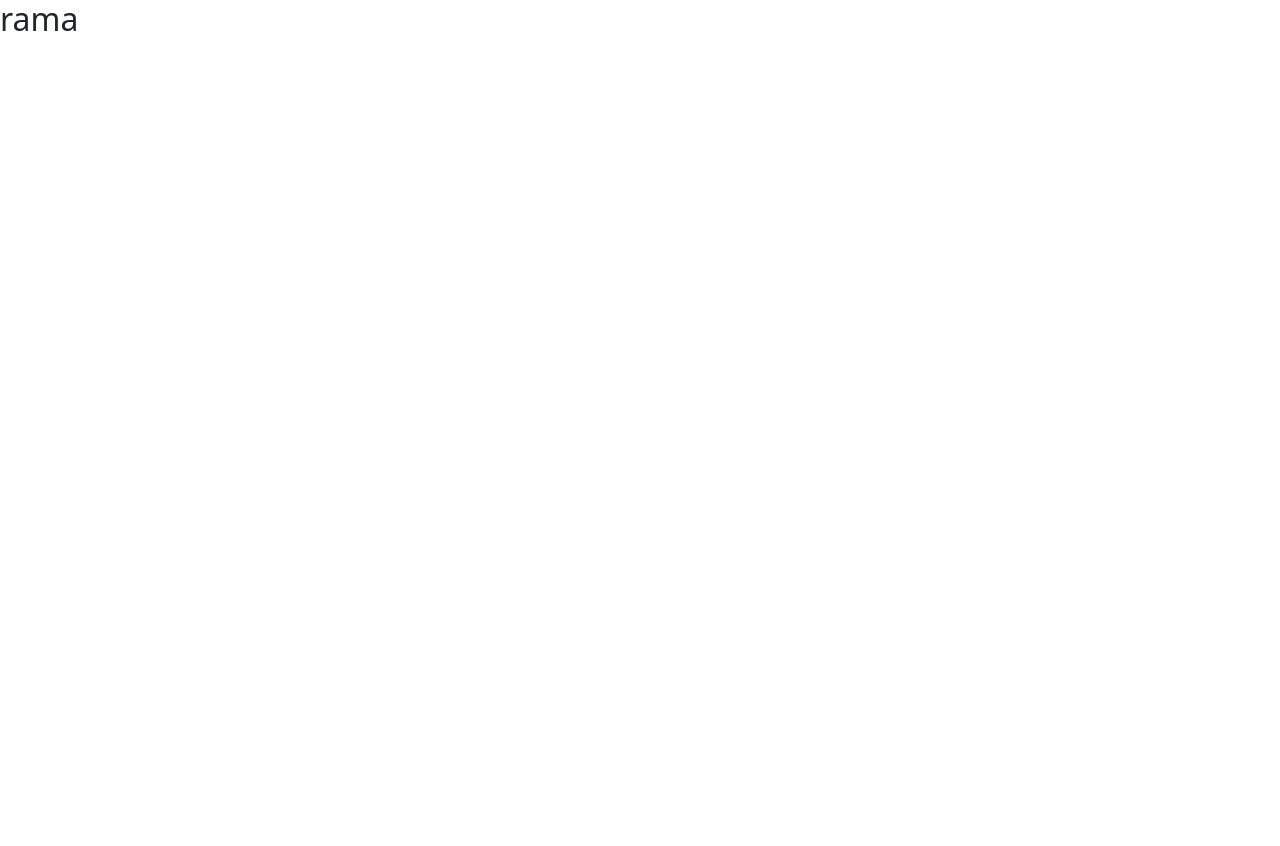
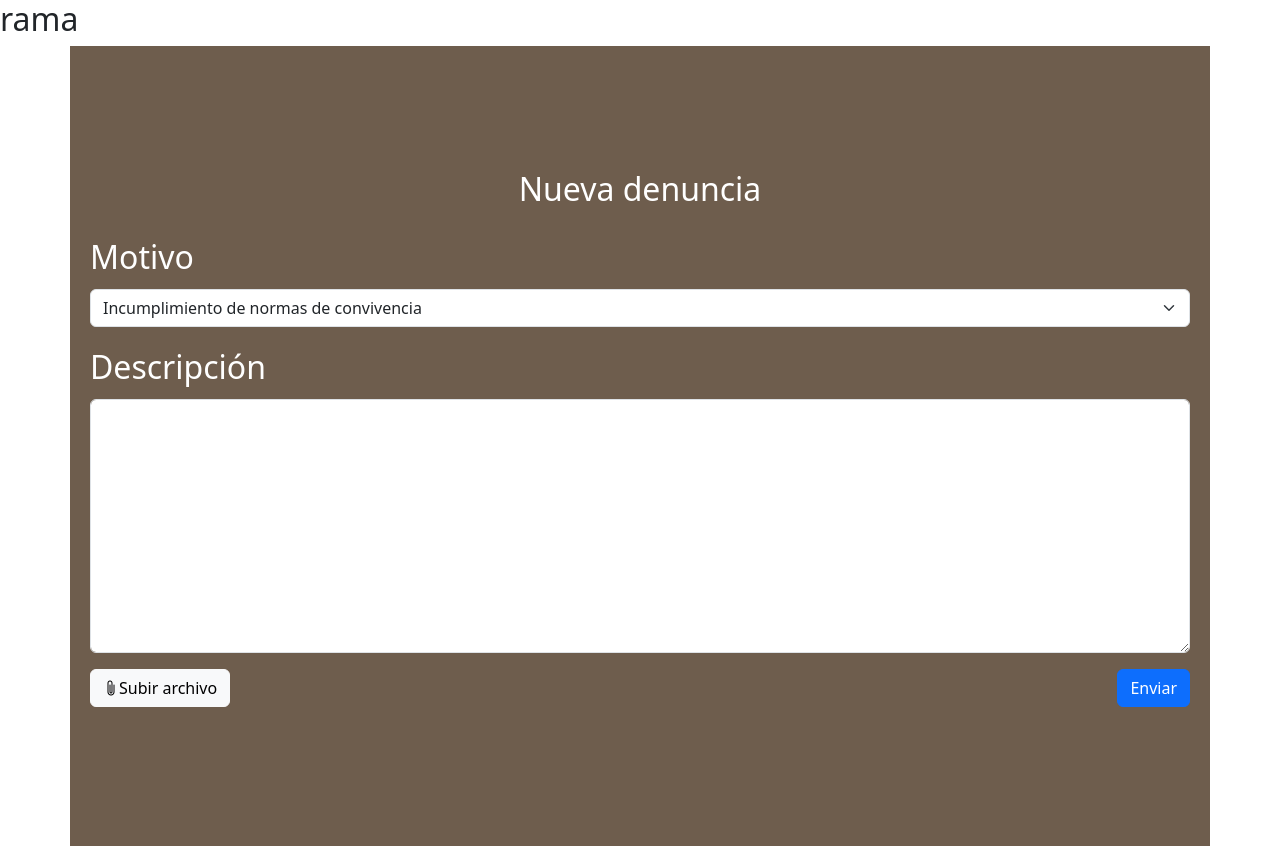
Before and after one commit to LucianaSarate/TPIGrupo4, an Angular app in the folder Front/multas/: page / in a window 1280 px wide. Before the commit the page ends 800 px from the top, so only its background shows below. Built offline with nearby package versions, Linux system fonts and the light colour scheme.

Commit message:
vista hecha

```diff
--- a/Front/multas/src/app/app.component.html
+++ b/Front/multas/src/app/app.component.html
@@ -1,4 +1,4 @@
 <app-lista-denuncias></app-lista-denuncias>
-
+<app-nueva-denuncia></app-nueva-denuncia>
 
 <router-outlet />
--- a/Front/multas/src/app/app.component.ts
+++ b/Front/multas/src/app/app.component.ts
@@ -1,11 +1,12 @@
 import { Component } from '@angular/core';
 import { RouterOutlet } from '@angular/router';
 import { ListaDenunciasComponent } from "./lista-denuncias/lista-denuncias.component";
+import { NuevaDenunciaComponent } from './nueva-denuncia/nueva-denuncia.component';
 
 @Component({
   selector: 'app-root',
   standalone: true,
-  imports: [RouterOutlet, ListaDenunciasComponent],
+  imports: [RouterOutlet, ListaDenunciasComponent, NuevaDenunciaComponent],
   templateUrl: './app.component.html',
   styleUrl: './app.component.css'
 })
--- a/Front/multas/src/app/nueva-denuncia/nueva-denuncia.component.html
+++ b/Front/multas/src/app/nueva-denuncia/nueva-denuncia.component.html
@@ -1 +1,25 @@
-<p>nueva-denuncia works!</p>
+<div class="container vh-100 d-flex justify-content-center align-items-center" style="background-color: #6e5d4d;">
+    <div class="w-100" style="max-width: 1100px;">
+        <h2 class="mb-4 text-center text-white">Nueva denuncia</h2>
+
+        <div class="mb-3">
+            <label for="motivo" class="form-label text-white" style="font-size: 32px;">Motivo</label>
+            <select id="motivo" class="form-select">
+                <option value="normas">Incumplimiento de normas de convivencia</option>
+            </select>
+        </div>
+
+        <div class="mb-3">
+            <label for="descripcion" class="form-label text-white"  style="font-size: 32px;">Descripción</label>
+            <textarea id="descripcion" class="form-control" rows="10"></textarea>
+        </div>
+
+        <div class="mb-3 d-flex justify-content-between">
+            <label for="fileInput" class="btn btn-light d-inline-flex align-items-center">
+                <i class="bi bi-paperclip"></i> Subir archivo
+            </label>
+            <input type="file" id="fileInput" multiple class="d-none">
+            <button type="submit" class="btn btn-primary">Enviar</button>
+        </div>
+    </div>
+</div>
--- a/Front/multas/src/app/nueva-denuncia/nueva-denuncia.component.ts
+++ b/Front/multas/src/app/nueva-denuncia/nueva-denuncia.component.ts
@@ -8,5 +8,5 @@ import { Component } from '@angular/core';
   styleUrl: './nueva-denuncia.component.css'
 })
 export class NuevaDenunciaComponent {
-
+  textAreaValue: string = "Lorem, ipsum dolor sit amet consectetur adipisicing elit. Aperiam quisquam impedit eos, necessitatibus harum debitis. Similique voluptates iste dolorem quisquam tempora. Ut totam nihil ex explicabo officia dicta dolorum atque! Ad quibusdam odio, laborum corporis magnam ratione voluptatum quam ut tenetur iusto corrupti illum molestiae odit debitis facilis architecto omnis! Quae quia officia recusandae soluta illum tempore veniam, iusto eius."
 }
--- a/Front/multas/src/index.html
+++ b/Front/multas/src/index.html
@@ -7,6 +7,7 @@
   <meta name="viewport" content="width=device-width, initial-scale=1">
   <link rel="icon" type="image/x-icon" href="favicon.ico">
   <link href="https://cdn.jsdelivr.net/npm/bootstrap@5.3.3/dist/css/bootstrap.min.css" rel="stylesheet" integrity="sha384-QWTKZyjpPEjISv5WaRU9OFeRpok6YctnYmDr5pNlyT2bRjXh0JMhjY6hW+ALEwIH" crossorigin="anonymous">
+  <link href="https://cdn.jsdelivr.net/npm/bootstrap-icons/font/bootstrap-icons.css" rel="stylesheet">
 </head>
 <body>
   <app-root></app-root>
```
